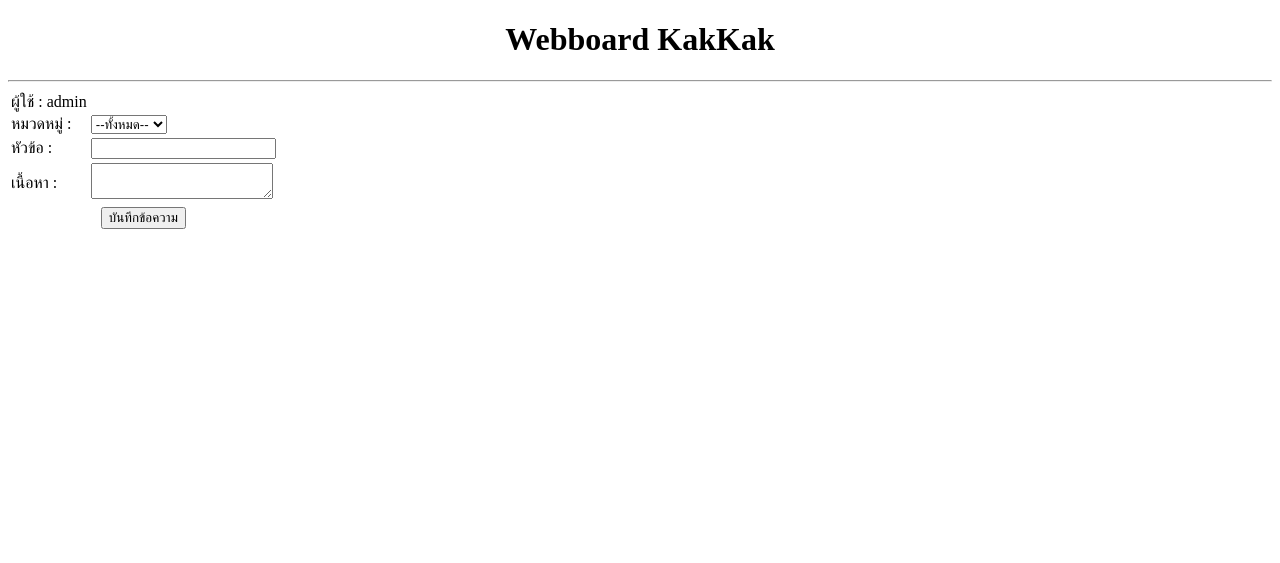
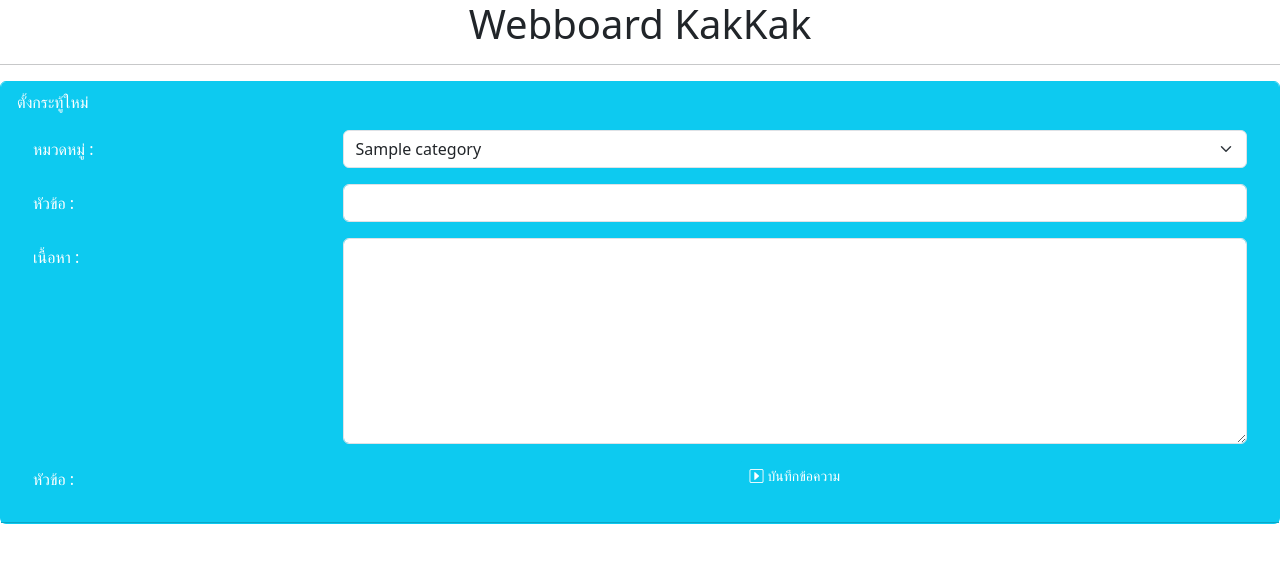
Before and after one commit to EIEIZA555/work, a PHP site: page /newpost.php in a window 1280 px wide. Shown: the top 563 px of the page. Run offline with PHP 8.4, Linux system fonts and the light colour scheme; the visitor is signed in with stand-in values (Sample User, id 1); tables that the repository leaves empty hold one stand-in row (values such as "Sample post").

Commit message:
Fix a lit bit 2

```diff
--- a/newpost.php
+++ b/newpost.php
@@ -11,25 +11,62 @@ if (!isset($_SESSION['id'])){
 <head>
     <meta charset="UTF-8">
     <meta name="viewport" content="width=device-width, initial-scale=1.0">
-    <title>Document</title>
+    <title>newpost</title>
+    <link href="https://cdn.jsdelivr.net/npm/bootstrap@5.3.3/dist/css/bootstrap.min.css" rel="stylesheet" integrity="sha384-QWTKZyjpPEjISv5WaRU9OFeRpok6YctnYmDr5pNlyT2bRjXh0JMhjY6hW+ALEwIH" crossorigin="anonymous">
+    <script src="https://cdn.jsdelivr.net/npm/bootstrap@5.3.3/dist/js/bootstrap.bundle.min.js" integrity="sha384-YvpcrYf0tY3lHB60NNkmXc5s9fDVZLESaAA55NDzOxhy9GkcIdslK1eN7N6jIeHz" crossorigin="anonymous"></script>
+    <link rel="stylesheet" href="https://cdn.jsdelivr.net/npm/bootstrap-icons@1.11.3/font/bootstrap-icons.min.css">
 </head>
 <body>
     <h1 style="text-align: center;">Webboard KakKak</h1>
     <hr>
-    <table>
-        <tr><td >ผู้ใช้ : <?php echo $_SESSION['username'] ?></td></tr>
-        <tr><td>หมวดหมู่ :</td><td><select name="category">
-            <option value="all">--ทั้งหมด--</option>
-            <option value="general">เรื่องทั่วไป</option>
-            <option value="study">เรื่องเรียน</option>
-        </select></td></td></tr>
-        <tr><td>หัวข้อ :&nbsp;<td><input type "text"></td></td></tr>
-        <tr><td>เนื้อหา :&nbsp;<td><textarea></textarea></td></td></tr>
-        <tr><td colspan="2" align="center">
-            <input type="submit" value="บันทึกข้อความ">
-        </td></tr>
-    </table>
+    <div class="card text-dark bg-white border-info">
+        <div class="card-header bg-info text-white">ตั้งกระทู้ใหม่
+            <div class="card-body">
+                <form action="newpost_save.php" method="post">
+                    <div class="row mb-3">
+                        <label class="col-lg-3 col-form-label">หมวดหมู่ :</label>
+                        <div class="col-lg-9">
+                            <select name="category" class="form-select">
+                                <?php
+                                    $conn = new PDO("mysql:host=localhost;dbname=webboard;charset=utf8","root","");
+                                    $sql ="SELECT * FROM category";
+                                    foreach($conn->query($sql) as $row){
+                                        echo "<option value=".$row['id'].">".$row['name']."</option>";
 
+                                    }
+                                    $conn = null;
+                                ?>
+                            </select>
+                        </div>
+                    </div>
+                    <div class="row mb-3">
+                        <label class="col-lg-3 col-form-label">หัวข้อ :</label>
+                        <div class="col-lg-9">
+                            <input type="text" name="topic" class="form-control" required>
+                        </div>
+                    </div>
+                    <div class="row mb-3">
+                        <label class="col-lg-3 col-form-label">เนื้อหา :</label>
+                        <div class="col-lg-9">
+                            <textarea type="text" name="comment" rows="8" class="form-control" required></textarea>
+                        </div>
+                    </div>
+                    <div class="row ">
+                        <label class="col-lg-3 col-form-label">หัวข้อ :</label>
+                        <div class="col-lg-9">
+                            <center>
+                                <button type="submit" class="btn btn-info btn-sm text-white">
+                                    <i class="bi bi-caret-right-square me-1"></i>บันทึกข้อความ
+                                </button>
+                            </center>
+                        </div>
+                    </div>
+                </form>
+            </div>
+        </div>
+
+
+    </div>
 
 </body>
 </html>
```
Also changed, not shown: register.php (+15 -3 lines), register_save.php (+13 -4 lines), verify.php (+21 -46 lines), newpost_save.php (added).
